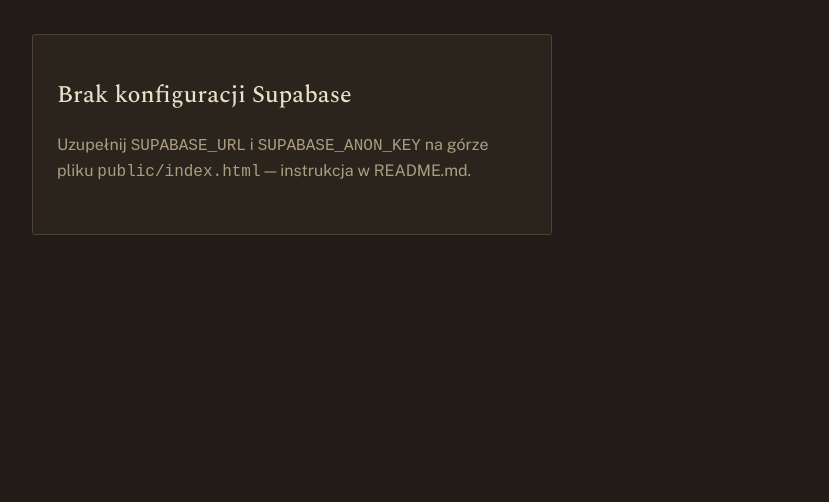
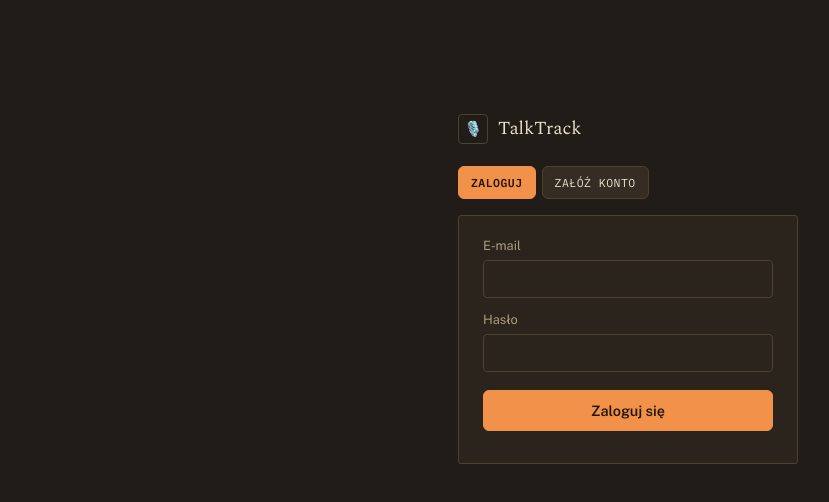
Before and after one commit to KSM-Group/talktrack, a website: page public/index.html in a window 1280 px wide. Shown: the whole page, without its empty margins (12-841 px from the left). Drawn offline with nearby package versions, Linux system fonts and the light colour scheme.

Commit message:
Update index.html

```diff
--- a/public/index.html
+++ b/public/index.html
@@ -113,8 +113,8 @@ p.lede{ color:var(--ink-dim); font-size:1rem; max-width:60ch; line-height:1.55;
 
 <script>
 /* ============================= CONFIG — replace with your own project ============================= */
-const SUPABASE_URL = "REPLACE_WITH_YOUR_SUPABASE_URL";       // np. https://xxxx.supabase.co
-const SUPABASE_ANON_KEY = "REPLACE_WITH_YOUR_SUPABASE_ANON_KEY"; // Settings → API → anon public key
+const SUPABASE_URL = "https://uujseerljwjmprlbkpxk.supabase.co";       // np. https://xxxx.supabase.co
+const SUPABASE_ANON_KEY = "eyJhbGciOiJIUzI1NiIsInR5cCI6IkpXVCJ9.eyJpc3MiOiJzdXBhYmFzZSIsInJlZiI6InV1anNlZXJsandqbXBybGJrcHhrIiwicm9sZSI6ImFub24iLCJpYXQiOjE3ODk5ODE2ODgsImV4cCI6MjEwNTU1NzY4OH0.YRzXPn8INcb4KlG3_sYnTXFqAOG3GOT6L4Zjm300Zzk"; // Settings → API → anon public key
 
 const supa = (SUPABASE_URL.startsWith("http")) ? window.supabase.createClient(SUPABASE_URL, SUPABASE_ANON_KEY) : null;
 
```
